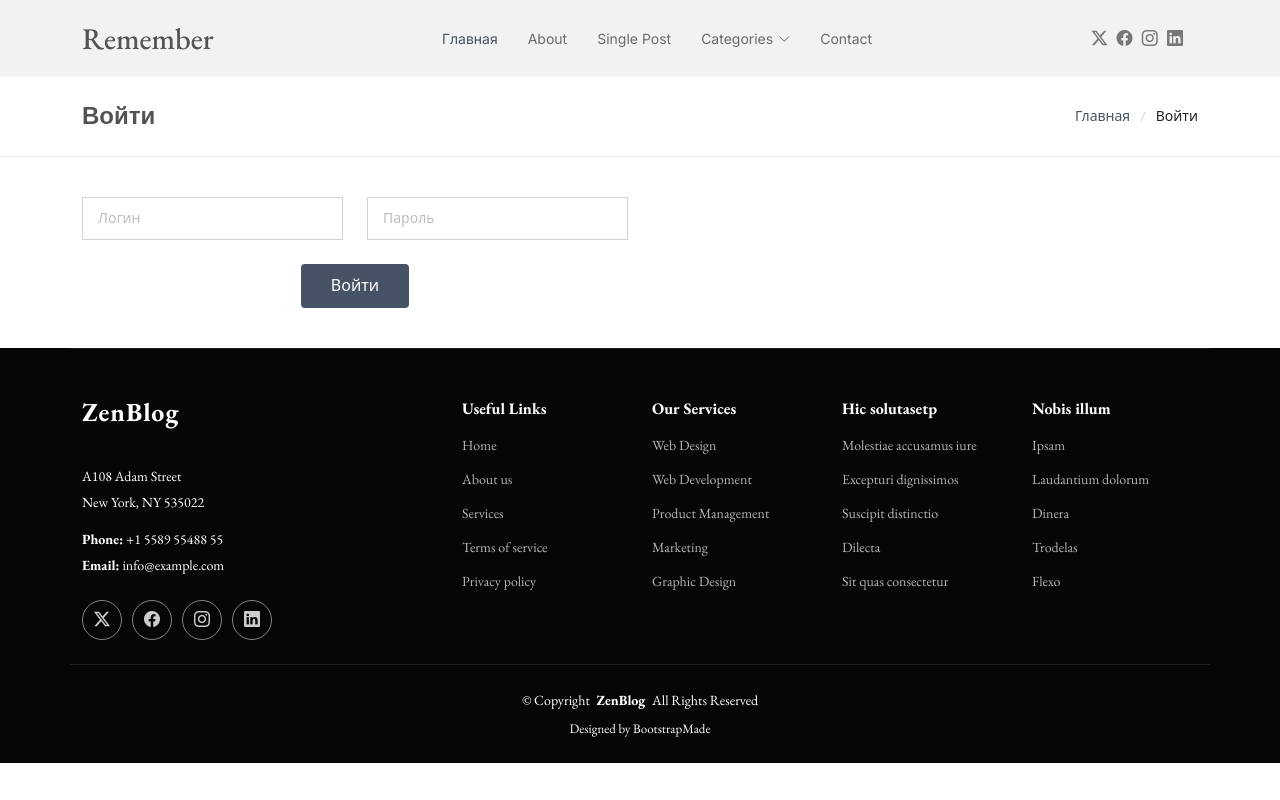
After one commit to DotVR46/Remember, a Django app: page /users/login/ in a window 1280 px wide. The commit adds this page. Run offline with Django 5.2, Linux system fonts and the light colour scheme; some libraries are stand-ins or nearby versions.

```diff
--- a/core/settings.py
+++ b/core/settings.py
@@ -288,3 +288,5 @@ CKEDITOR_5_CONFIGS = {
 
 # Define a constant in settings.py to specify file upload permissions
 CKEDITOR_5_FILE_UPLOAD_PERMISSION = "staff"
+
+LOGIN_REDIRECT_URL = '/'
--- a/core/urls.py
+++ b/core/urls.py
@@ -28,7 +28,7 @@ urlpatterns = [
     path("admin/", admin.site.urls),
     path("", include("news.urls")),
     path("ckeditor5/", include("django_ckeditor_5.urls")),
-    path("users/", include("users.urls")),
+    path("users/", include("django.contrib.auth.urls")),
 ]
 
 urlpatterns += static(settings.STATIC_URL, document_root=settings.STATIC_ROOT)
--- a/static/assets/css/main.css
+++ b/static/assets/css/main.css
@@ -1848,6 +1848,7 @@ section,
 
 .contact .php-email-form input[type=text],
 .contact .php-email-form input[type=email],
+.contact .php-email-form input[type=password],
 .contact .php-email-form textarea {
     font-size: 14px;
     padding: 10px 15px;
@@ -1860,12 +1861,14 @@ section,
 
 .contact .php-email-form input[type=text]:focus,
 .contact .php-email-form input[type=email]:focus,
+.contact .php-email-form input[type=password]:focus,
 .contact .php-email-form textarea:focus {
     border-color: var(--accent-color);
 }
 
 .contact .php-email-form input[type=text]::placeholder,
 .contact .php-email-form input[type=email]::placeholder,
+.contact .php-email-form input[type=password]::placeholder,
 .contact .php-email-form textarea::placeholder {
     color: color-mix(in srgb, var(--default-color), transparent 70%);
 }
--- /dev/null
+++ b/templates/registration/login.html
@@ -0,0 +1,50 @@
+{% extends "base.html" %}
+
+{% block content %}
+
+    <main class="main">
+
+        <!-- Page Title -->
+        <div class="page-title">
+            <div class="container d-lg-flex justify-content-between align-items-center">
+                <h1 class="mb-2 mb-lg-0">Войти</h1>
+                <nav class="breadcrumbs">
+                    <ol>
+                        <li><a href="{% url 'main-page' %}">Главная</a></li>
+                        <li class="current">Войти</li>
+                    </ol>
+                </nav>
+            </div>
+        </div><!-- End Page Title -->
+
+        <!-- Contact Section -->
+        <section id="contact" class="contact section">
+            <div class="container" data-aos="fade-up" data-aos-delay="100">
+                <div class="row gy-4">
+                    <div class="col-lg-6">
+                        <form action="{% url 'login' %}" method="post" class="php-email-form" data-aos="fade-up"
+                              data-aos-delay="200">
+                            {% csrf_token %}
+                            <div class="row gy-4">
+                                <div class="col-md-6">
+                                    <input type="text" name="username" id="username" class="form-control"
+                                           placeholder="Логин"
+                                           required="">
+                                </div>
+                                <div class="col-md-6 ">
+                                    <input type="password" id="password" class="form-control" name="password"
+                                           placeholder="Пароль"
+                                           required="">
+                                </div>
+                                <div class="col-md-12 text-center">
+                                    <button type="submit">Войти</button>
+                                    <input type="hidden" name="next" value="{{ next }}"/>
+                                </div>
+                            </div>
+                        </form>
+                    </div><!-- End Contact Form -->
+                </div>
+            </div>
+        </section><!-- /Contact Section -->
+    </main>
+{% endblock %}
```
